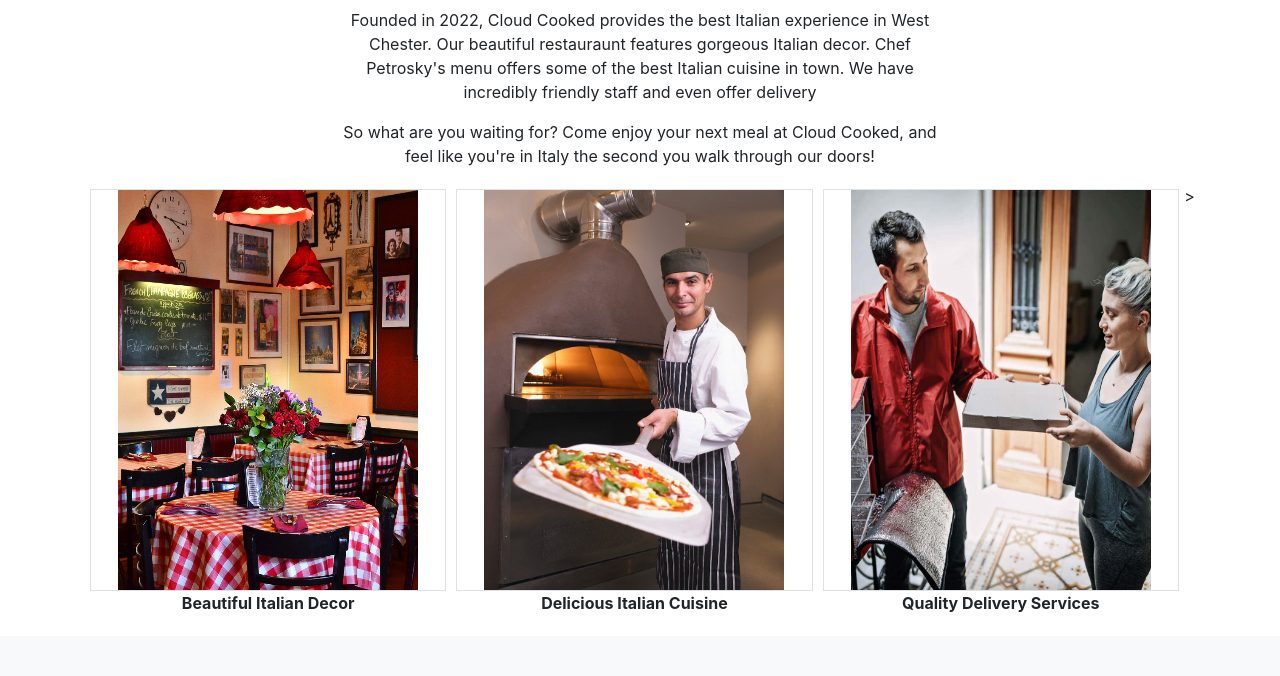
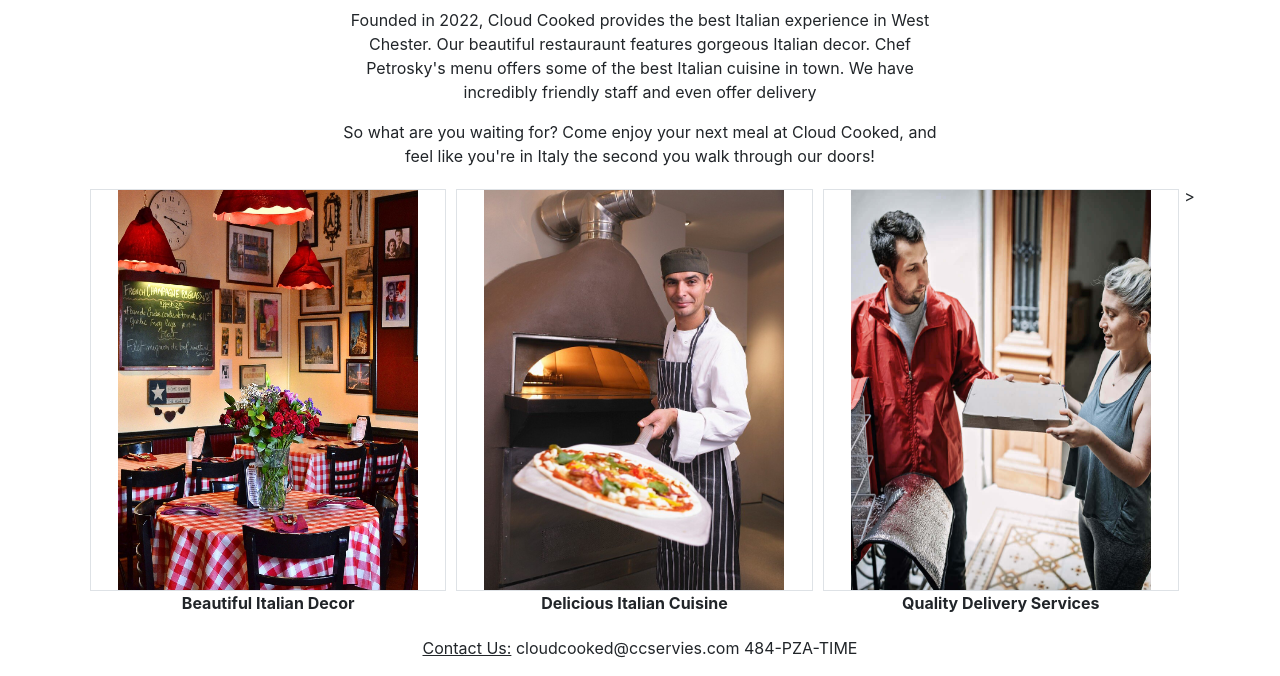
Before and after one commit to CSC468-project/cloudlab-project, a Flask app: page / in a window 1280 px wide. Shown: the part 360-1036 px from the top of the page. Before the commit the page ends 972 px from the top, so only its background shows below. Run offline with Flask 2, Linux system fonts and the light colour scheme; parts of the project's set-up code (start-up, migrations or seed data) failed here and were passed over.

Commit message:
Update home.html

```diff
--- a/DockerFiles/flaskct_data/templates/home.html
+++ b/DockerFiles/flaskct_data/templates/home.html
@@ -90,6 +90,12 @@
                     <p><b>Quality Delivery Services</b></p>
                 </div>
             </div>>
+
+
+        <p><u>Contact Us:</u>
+        cloudcooked@ccservies.com
+            484-PZA-TIME</p>
+
         </center>
 </section>
 </body>
```
